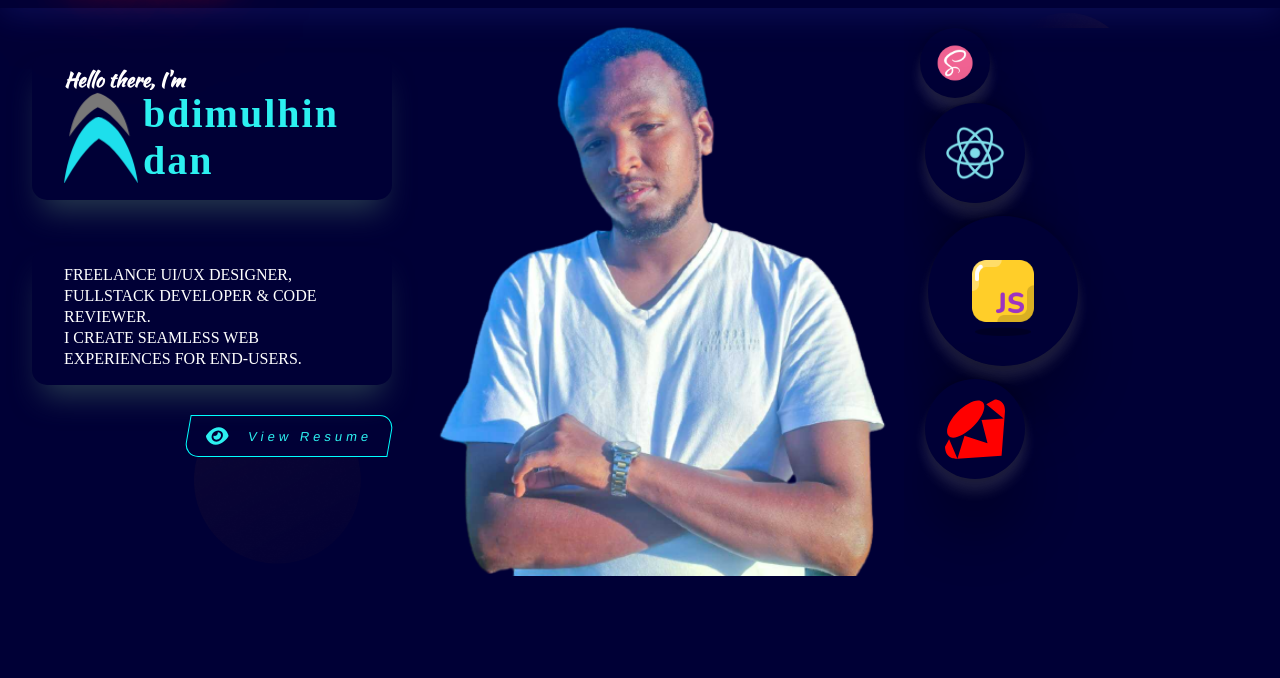
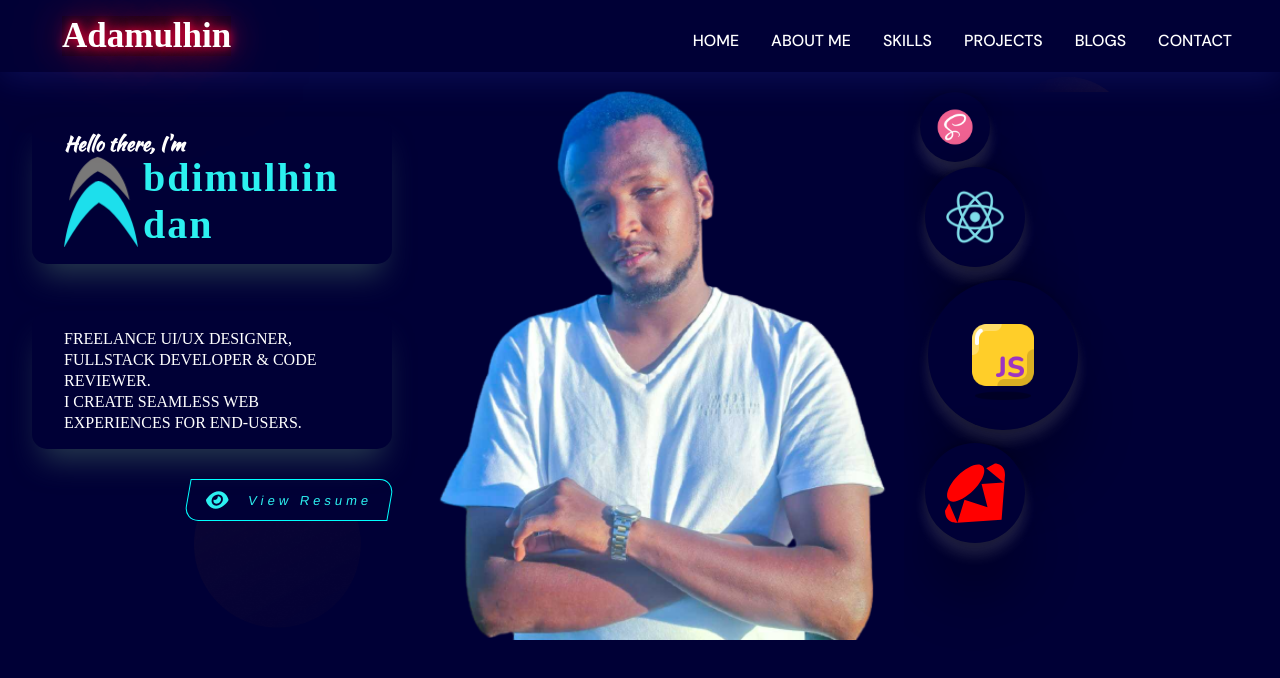
Before and after one commit to AbdimulhinYussuf3675/Portfoliov2, a React (Create React App) app: page / in a window 1280 px wide. Shown: the top 678 px of the page. Built offline with nearby package versions, Linux system fonts and the light colour scheme.

Commit message:
Update page

```diff
--- a/src/App.scss
+++ b/src/App.scss
@@ -95,7 +95,7 @@
     flex: 1;
     width: 100%;
     flex-direction: column;
-    margin-top: -5%;
+    padding: 4rem 2rem;
 
     @media screen and (max-width: 450px) {
       padding: 4rem 1rem 2rem;
```
